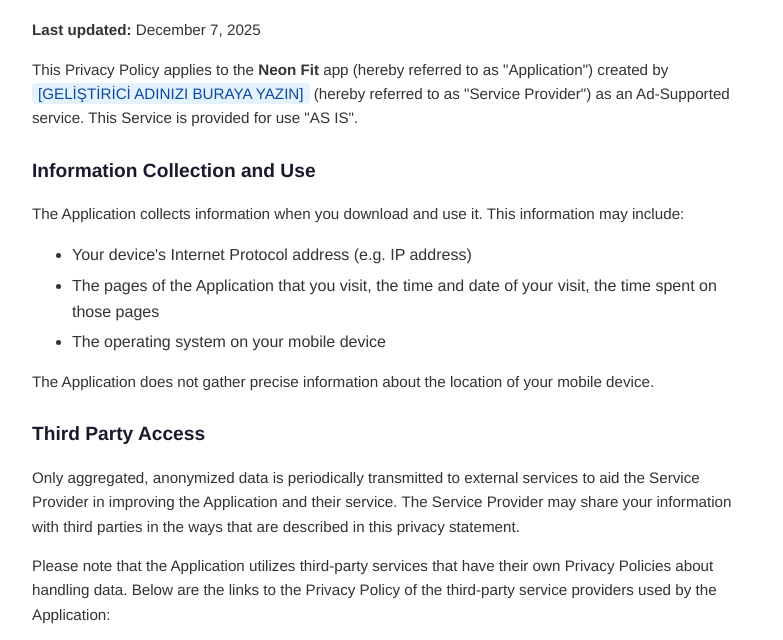
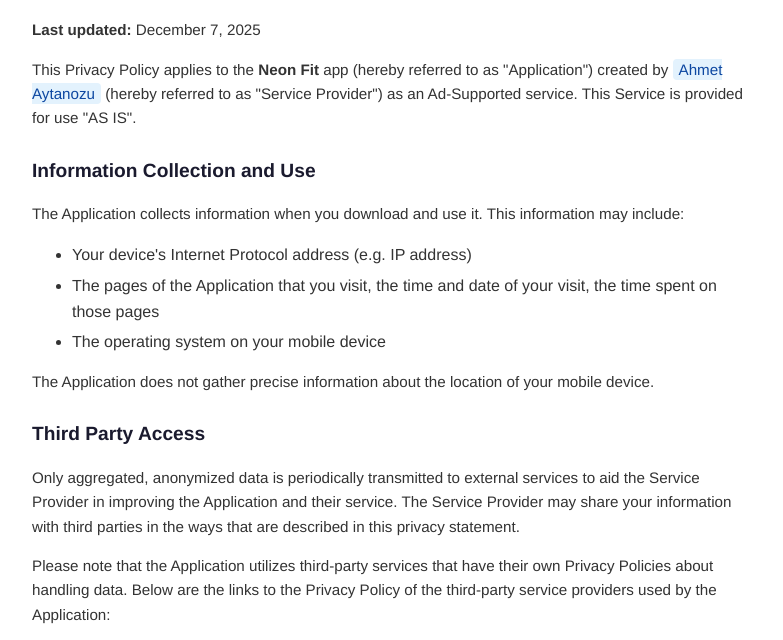
Before and after one commit to aytanozu/neonfit, a plain HTML site: page privacy.html in a window 1280 px wide. Shown: the part 148-788 px from the top of the page, without its empty margins (248-1031 px from the left). Drawn offline with Linux system fonts and the light colour scheme.

Commit message:
Update Service Provider name in privacy policy

```diff
--- a/privacy.html
+++ b/privacy.html
@@ -22,7 +22,7 @@
     <h1>Privacy Policy</h1>
     <p><strong>Last updated:</strong> <span id="date"></span></p>
 
-    <p>This Privacy Policy applies to the <strong>Neon Fit</strong> app (hereby referred to as "Application") created by <span class="highlight">[GELİŞTİRİCİ ADINIZI BURAYA YAZIN]</span> (hereby referred to as "Service Provider") as an Ad-Supported service. This Service is provided for use "AS IS".</p>
+    <p>This Privacy Policy applies to the <strong>Neon Fit</strong> app (hereby referred to as "Application") created by <span class="highlight">Ahmet Aytanozu</span> (hereby referred to as "Service Provider") as an Ad-Supported service. This Service is provided for use "AS IS".</p>
 
     <h2>Information Collection and Use</h2>
     <p>The Application collects information when you download and use it. This information may include:</p>
```
